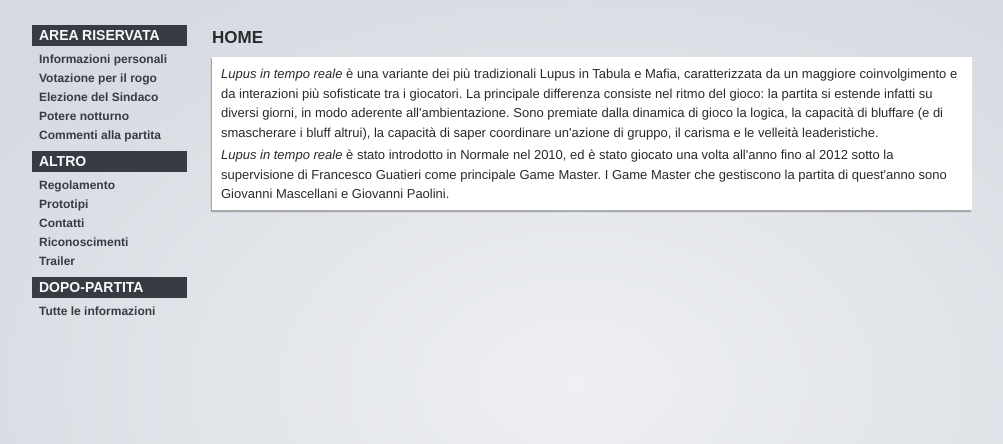
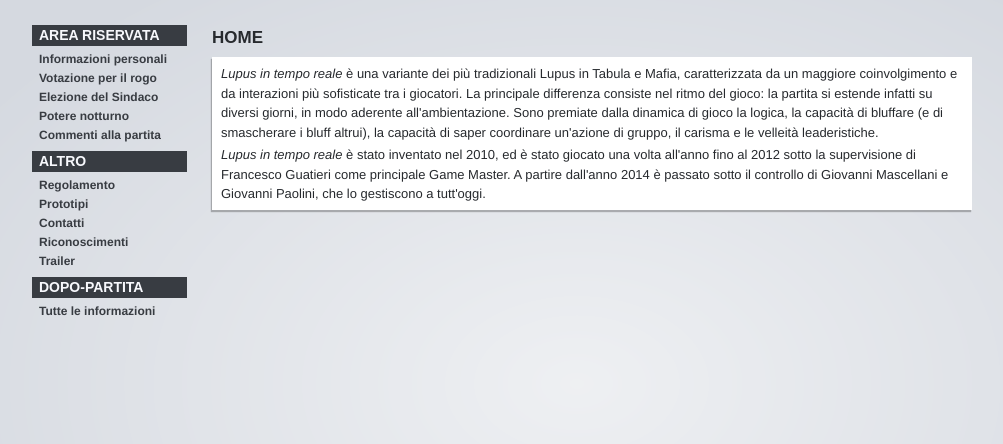
Before and after one commit to giove91/server-lupus, a Django app: template templates/index.html in a window 1280 px wide. Shown: the part 110-554 px from the top of the page, without its empty margins (138-1141 px from the left). Run offline with Django 3.2, Linux system fonts and the light colour scheme; the template is opened without the code that fills it, so the values that code supplies are empty.

Commit message:
Qualche modifica ai template.

```diff
--- a/templates/base.html
+++ b/templates/base.html
@@ -6,7 +6,7 @@
 <link rel="icon" type="image/png" href="{% static "favicon.png" %}">
 
 <head>
-    <title>Realtime Lupus 4</title>
+    <title>Realtime Lupus 5</title>
     <link rel="stylesheet" href="{% static "reset.css" %}" />
     <link rel="stylesheet" href="{% static "text.css" %}" />
     <link rel="stylesheet" href="{% static "960.css" %}" />
--- a/templates/index.html
+++ b/templates/index.html
@@ -16,9 +16,9 @@
     </p>
 
     <p>
-    <i>Lupus in tempo reale</i> è stato introdotto in Normale nel 2010, ed è stato giocato una volta all'anno fino al 2012 sotto
-    la supervisione di Francesco Guatieri come principale Game Master. I Game Master che gestiscono la partita di quest'anno
-    sono Giovanni Mascellani e Giovanni Paolini.
+    <i>Lupus in tempo reale</i> è stato inventato nel 2010, ed è stato giocato una volta all'anno fino al 2012 sotto la supervisione di
+Francesco Guatieri come principale Game Master.
+    A partire dall'anno 2014 è passato sotto il controllo di Giovanni Mascellani e Giovanni Paolini, che lo gestiscono a tutt'oggi.
     </p>
     </div>
 
```
